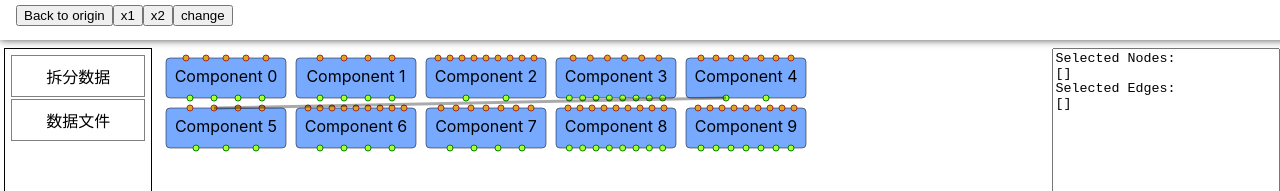
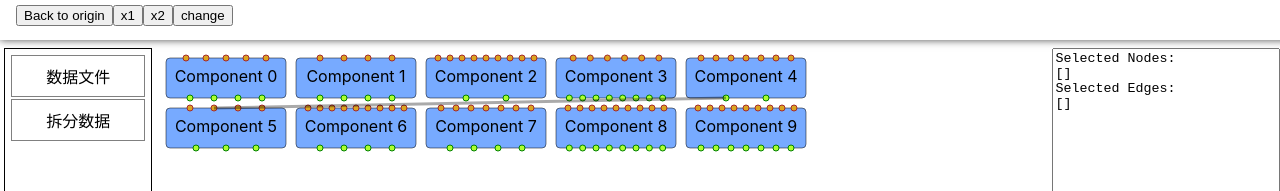
Before and after one commit to xuhongxu96/editflow, a React (Create React App) app: page / in a window 1280 px wide. Shown: the top 191 px of the page. Built offline with nearby package versions, Linux system fonts and the light colour scheme.

Commit message:
Add defaultNodeSize style.

```diff
--- a/src/App.tsx
+++ b/src/App.tsx
@@ -64,11 +64,14 @@ const App: React.FC = () => {
       <FlowProvider flowState={flowState} dispatch={dispatch}>
         <NodeToolbox nodeTemplates={[
           {
-            title: '拆分数据', input: [], output: []
+            title: '数据文件', input: [],
+            output: [{ type: 'str', name: 'o1' }]
           },
           {
-            title: '数据文件', input: [], output: []
-          }
+            title: '拆分数据',
+            input: [{ type: 'str', name: 'input' }],
+            output: [{ type: 'str', name: 'o1' }, { type: 'str', name: 'o2' }]
+          },
         ]} />
 
         <CanvasStyleProvider>
--- a/src/components/NodeToolbox.tsx
+++ b/src/components/NodeToolbox.tsx
@@ -1,8 +1,9 @@
-import React, { useCallback, useState } from 'react';
+import React, { useCallback, useState, useContext } from 'react';
 import Style from './NodeToolbox.module.css';
 import { NodeTemplate } from 'models/NodeTemplate';
 import { useFlowDispatchContext, useFlowContext } from 'contexts/FlowContext';
 import { useMoving, useEventListener } from 'hooks';
+import { CanvasStyleContext } from 'contexts/CanvasStyleContext';
 
 export interface NodeToolboxProps {
     nodeTemplates: NodeTemplate[];
@@ -10,6 +11,7 @@ export interface NodeToolboxProps {
 
 export const NodeToolbox: React.FC<NodeToolboxProps> = (props) => {
     const { clientRect, viewBound, scale } = useFlowContext();
+    const { defaultNodeSize } = useContext(CanvasStyleContext);
     const dispatch = useFlowDispatchContext();
     const [selectedIndex, setSelectedIndex] = useState<number>();
 
@@ -29,14 +31,13 @@ export const NodeToolbox: React.FC<NodeToolboxProps> = (props) => {
                 layout: {
                     x: (e.pageX - clientRect.x) / scale + viewBound.x,
                     y: (e.pageY - clientRect.y) / scale + viewBound.y,
-                    w: 100,
-                    h: 30,
+                    ...defaultNodeSize
                 }
             }
         });
         startMoving(e);
         e.stopPropagation();
-    }, [dispatch, startMoving, clientRect, viewBound, scale, props.nodeTemplates]);
+    }, [dispatch, startMoving, clientRect, viewBound, scale, props.nodeTemplates, defaultNodeSize]);
 
     useEventListener('mouseup', useCallback(e => {
         if (selectedIndex !== undefined) {
--- a/src/models/CanvasStyle.ts
+++ b/src/models/CanvasStyle.ts
@@ -4,6 +4,7 @@ import { Node } from "models/Flow";
 
 export interface CanvasStyle {
     margin: number;
+    defaultNodeSize: Size;
     minNodeSize: Size;
     generateNodeId: (node: Node, flow: FlowState) => string;
     generateEdgeId: (startPort: PortMeta, endPort: PortMeta, flow: FlowState) => string;
@@ -13,6 +14,10 @@ export interface CanvasStyle {
 
 export const DefaultCanvasStyle: CanvasStyle = {
     margin: 32,
+    defaultNodeSize: {
+        w: 120,
+        h: 40,
+    },
     minNodeSize: {
         w: 60,
         h: 20,
--- a/src/reducers/FlowReducer.ts
+++ b/src/reducers/FlowReducer.ts
@@ -342,7 +342,9 @@ const reducers = {
         const draftNode = draft.raw.nodes['draft'];
         if (draftNode) {
             if (!action.cancel) {
-                reducers.addNode(draft, { node: draftNode }, style);
+                const nodeId = style.generateNodeId(draftNode, draft);
+                reducers.addNode(draft, { id: nodeId, node: draftNode }, style);
+                reducers.setSelectNodes(draft, { ids: [nodeId] });
             }
         }
         reducers.deleteNode(draft, { id: 'draft' });
```
